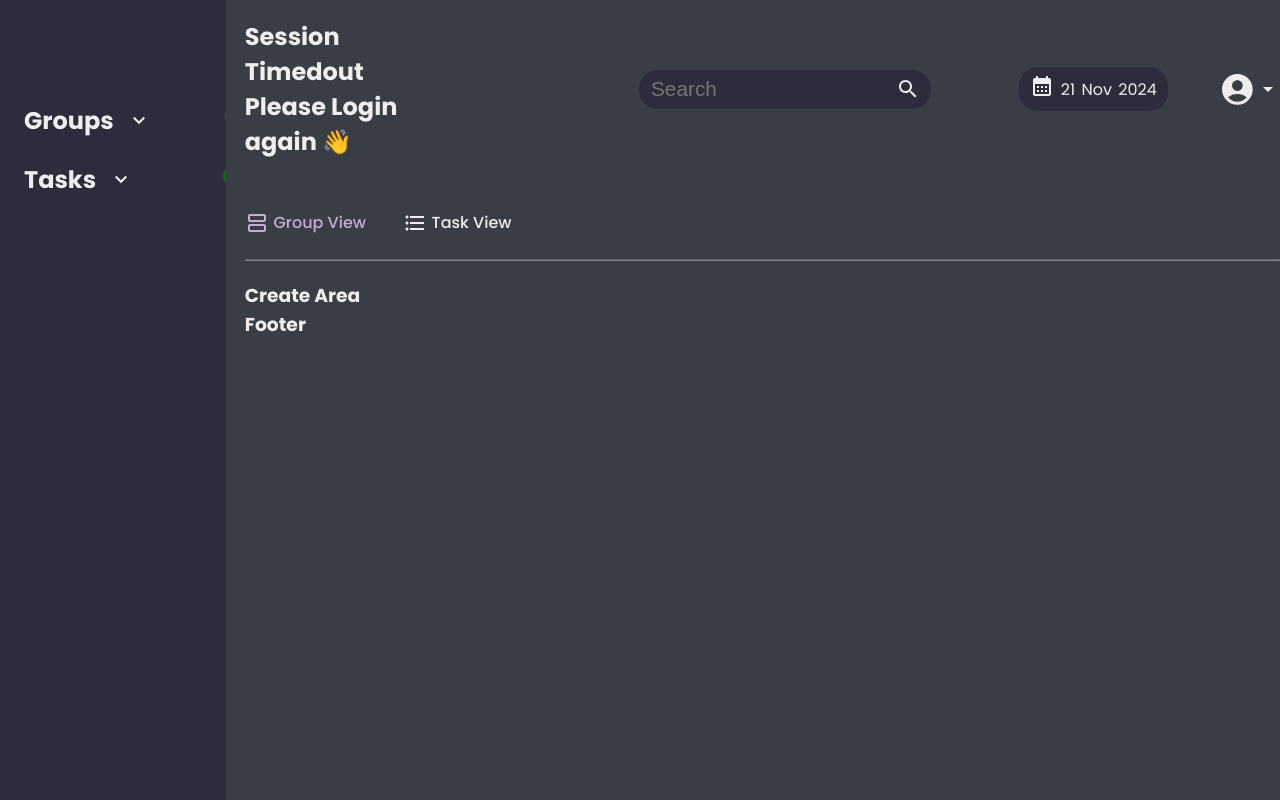
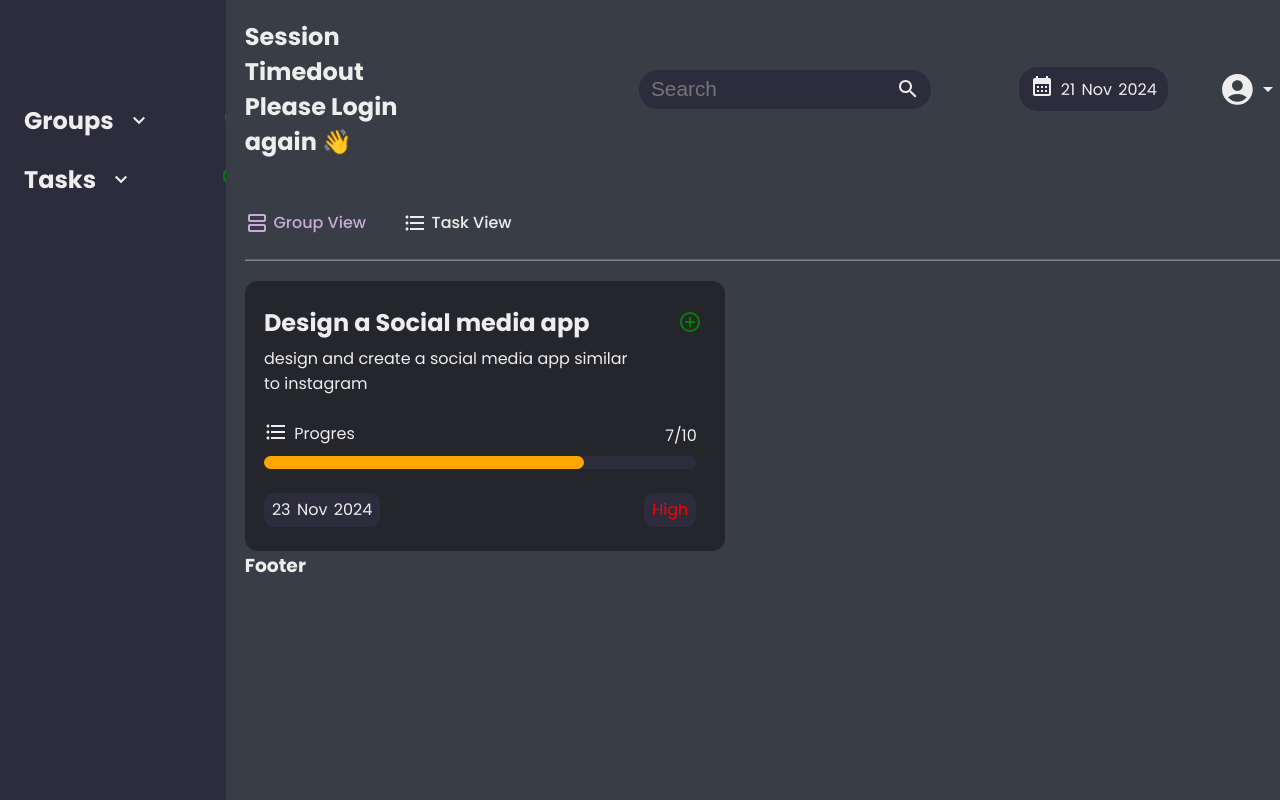
Before and after one commit to Gopisam1126/ToDo, a React (Vite) app in the folder FRONTEND/: page /home/1 in a window 1280 px wide. Built offline with nearby package versions, Linux system fonts and the light colour scheme; no server answers.

Commit message:
create group card

```diff
--- a/FRONTEND/src/assets/compStyles/createArea.css
+++ b/FRONTEND/src/assets/compStyles/createArea.css
@@ -0,0 +1,117 @@
+:root {
+
+    /* color pallet - 1 */
+
+    --primary-c: #17153B;
+    --primary-c2: #2E236C;
+    --sec-low-c: #433D8B;
+    --secondary-c: #C8ACD6;
+
+    /* color pallet - 2 */
+
+    --cp2-primary: #222831;
+    --cp2-primary2: #393E46;
+    --cp2-secondary: #00ADB5;
+    --cp2-t: #EEEEEE;
+
+    /* sub colors */
+
+    --items-c-col: #24262C;
+    --sub-col-1: #2C2C3D;
+    --green-c: #008000;
+    --orange-c: #FFA500;
+    --red-c: #FF0000;
+
+    /* font families */
+
+    --font-fam-p: "Poppins", serif;
+    --font-fam-sec: "Raleway", sans-serif;
+    --font-fam-Itim: "Itim", serif;
+
+    /* font sizes */
+
+    --font-s-h1: 3.5rem;
+    --font-s-h2: 3rem;
+    --font-s-p: 2rem;
+    --font-s-desc: 1.7rem;
+    --font-s-span: 1.3rem;
+    --font-s-sm: 0.8rem;
+
+}
+
+.items-c {
+    background: var(--items-c-col);
+    width: 30rem;
+    border-radius: 0.8rem;
+    padding: 1.5rem 1.2rem;
+    cursor: pointer;
+    transition: all 0.3s ease-in-out;
+}
+.items-c:hover {
+    scale: 1.01;
+    box-shadow: 0.5rem 0.6rem 0.5rem 0.1rem #222831;
+}
+
+.item-head-c, .progres-head, .created-timestamp-c, .created-date {
+    display: flex;
+    align-items: center;
+}
+
+.item-head-c {
+    padding-bottom: 0.4rem;
+}
+.add-new-grp-icon {
+    position: relative;
+    top: 0.2rem;
+    left: 5.5rem;
+    color: var(--green-c);
+}
+
+.group-desc {
+    width: 23rem;
+    padding-bottom: 1.5rem;
+}
+
+.progres-head {
+    gap: 0.4rem;
+    padding-bottom: 0.3rem;
+}
+.progres-h-txt {
+    position: relative;
+    top: -0.1rem;
+}
+.stat-number {
+    position: relative;
+    left: 19rem;
+}
+.progres-bar-c {
+    padding-bottom: 1.5rem;
+}
+.progres-bg, .progres-overlay {
+    height: 0.8rem;
+    border-radius: 0.6rem;
+}
+.progres-bg {
+    width: 27rem;
+    background: var(--sub-col-1);
+}
+.progres-overlay {
+    width: 20rem;
+    background: var(--orange-c);
+}
+
+.created-date, .grp-priority-c {
+    background: var(--sub-col-1);
+    padding: 0.3rem 0.5rem;
+    border-radius: 0.6rem;
+}
+
+.created-date {
+    gap: 0.4rem;
+}
+
+.grp-priority-c {
+    position: relative;
+    left: 16.5rem;
+    color: var(--red-c);
+}
--- a/FRONTEND/src/assets/components/createArea.jsx
+++ b/FRONTEND/src/assets/components/createArea.jsx
@@ -1,7 +1,53 @@
+import AddCircleOutlineIcon from '@mui/icons-material/AddCircleOutline';
+import FormatListBulletedOutlinedIcon from '@mui/icons-material/FormatListBulletedOutlined';
+import "../compStyles/CreateArea.css"
+
 function CreateArea() {
     return <>
-        <section>
-            <h1>Create Area</h1>
+        <section className="ca-main-sec">
+            <div className="item-grid">
+                <div className="items-c">
+                    <div className="item-head-c">
+                        <h2 className="grouo-head">
+                            Design a Social media app
+                        </h2>
+                        <div className="add-new-grp-icon">
+                            <AddCircleOutlineIcon/>
+                        </div>
+                    </div>
+                    <p className="group-desc">
+                        design and create a social media app similar to instagram
+                    </p>
+                    <div className="progres-head">
+                        <div className="progres-icon">
+                            <FormatListBulletedOutlinedIcon/>
+                        </div>
+                        <p className="progres-h-txt">
+                            Progres
+                        </p>
+                        <p className="stat-number">
+                            7/10
+                        </p>
+                    </div>
+                    <div className="progres-bar-c">
+                        <div className="progres-bg">
+                            <div className="progres-overlay"></div>
+                        </div>
+                    </div>
+                    <div className="created-timestamp-c">
+                        <div className="created-date">
+                            <p className="date">23</p>
+                            <p className="month">Nov</p>
+                            <p className="year">2024</p>
+                        </div>
+                        <div className="grp-priority-c">
+                            <p className="grp-priority">
+                                High
+                            </p>
+                        </div>
+                    </div>
+                </div>
+            </div>
         </section>
     </>
 }
```
Also changed, not shown: 1 other file (tests, documents, lock files or other folders).
